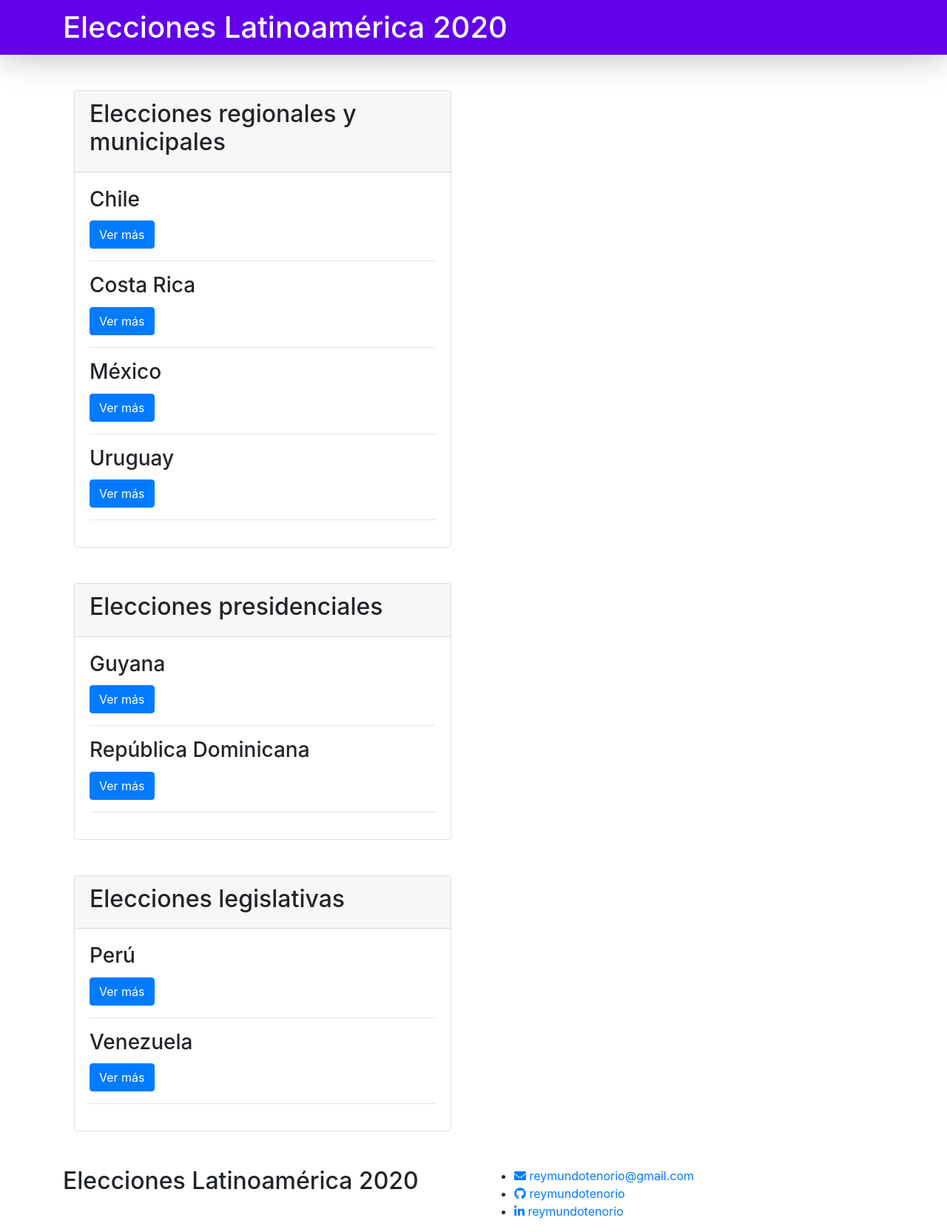
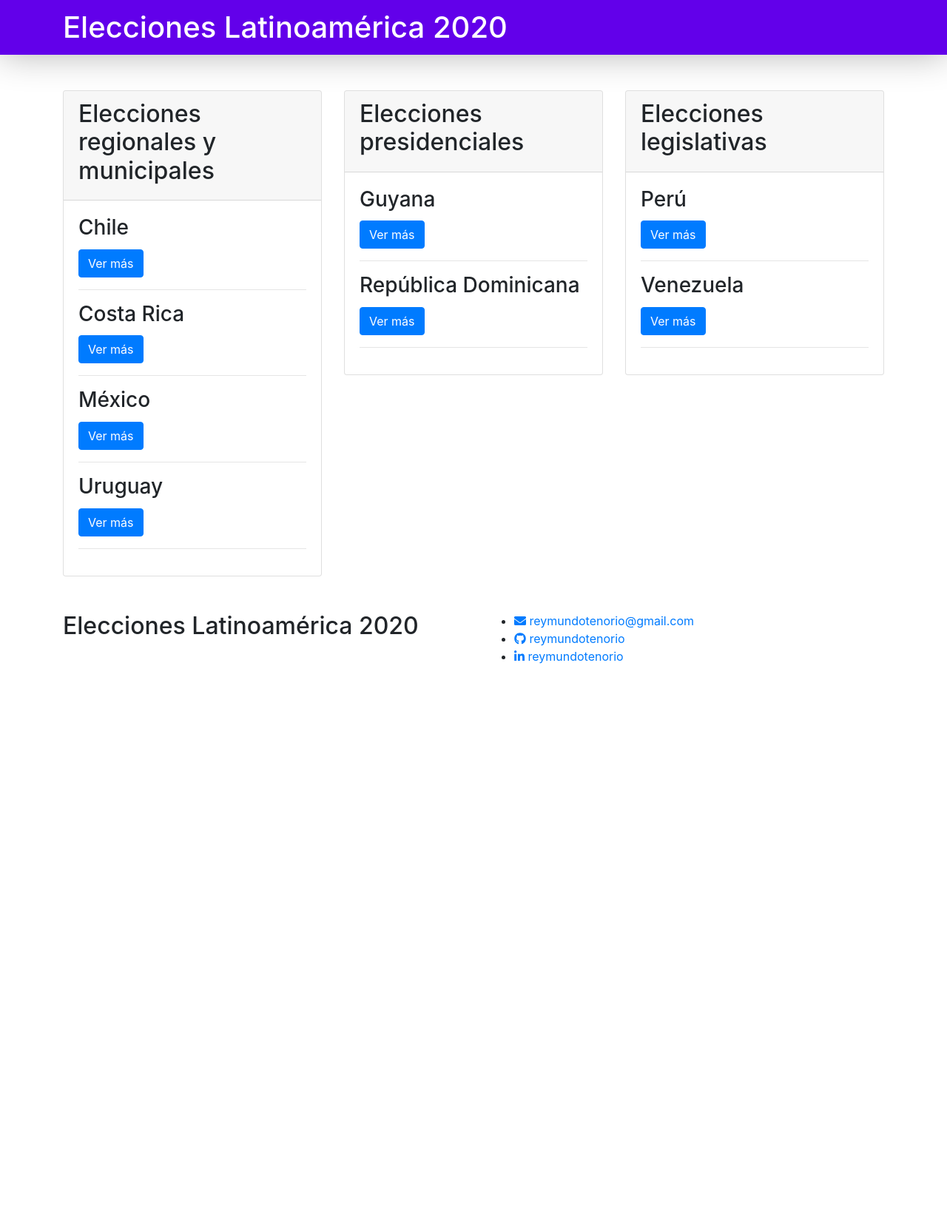
Before and after one commit to reymundotenorio/EleccionesLatam2020, a Jekyll site: the page built from index.html, in a window 1280 px wide. Shown: the whole page at 74% size. Built offline with Jekyll 4.4.1, drawn with Linux system fonts in a browser that asks for light colours; nearby versions of some CDN libraries; after the commit the page ends 915 px from its top, so only the background shows below that.

Commit message:
Mostrando listado en columnas

```diff
--- a/Gemfile
+++ b/Gemfile
@@ -8,6 +8,8 @@ source "https://rubygems.org"
 # This will help ensure the proper Jekyll version is running.
 # Happy Jekylling!
 gem "jekyll", "~> 4.0.0"
+# gem "jekyll", "~> 3.7.3"
+
 # This is the default theme for new Jekyll sites. You may change this to anything you like.
 gem "minima", "~> 2.5"
 # If you want to use GitHub Pages, remove the "gem "jekyll"" above and
@@ -16,6 +18,7 @@ gem "minima", "~> 2.5"
 # If you have any plugins, put them here!
 group :jekyll_plugins do
   gem "jekyll-feed", "~> 0.12"
+  gem 'jekyll-seo-tag', '~> 2.6', '>= 2.6.1'
 end
 
 # Windows and JRuby does not include zoneinfo files, so bundle the tzinfo-data gem
@@ -27,3 +30,6 @@ end
 
 # Performance-booster for watching directories on Windows
 gem "wdm", "~> 0.1.1", :install_if => Gem.win_platform?
+
+# GitHub pages
+# gem 'github-pages', '~> 204'
--- a/_config.yml
+++ b/_config.yml
@@ -1,26 +1,6 @@
-# Welcome to Jekyll!
-#
-# This config file is meant for settings that affect your whole blog, values
-# which you are expected to set up once and rarely edit after that. If you find
-# yourself editing this file very often, consider using Jekyll's data files
-# feature for the data you need to update frequently.
-#
-# For technical reasons, this file is *NOT* reloaded automatically when you use
-# 'bundle exec jekyll serve'. If you change this file, please restart the server process.
-#
-# If you need help with YAML syntax, here are some quick references for you:
-# https://learn-the-web.algonquindesign.ca/topics/markdown-yaml-cheat-sheet/#yaml
-# https://learnxinyminutes.com/docs/yaml/
-#
-# Site settings
-# These are used to personalize your new site. If you look in the HTML files,
-# you will see them accessed via {{ site.title }}, {{ site.email }}, and so on.
-# You can create any custom variable you would like, and they will be accessible
-# in the templates via {{ site.myvariable }}.
-
 title: Elecciones Latinoamérica 2020
 description: Listado de las elecciones del año 2020 en Latinoamérica.
-baseurl: "EleccionesLatam2020"
+# baseurl: "EleccionesLatam2020"
 author:
   name: Reymundo Tenorio
   social:
@@ -30,6 +10,7 @@ author:
 
 plugins:
   - jekyll-feed
+  - jekyll-seo-tag
 
 # Colecctions
 
--- a/_includes/head.html
+++ b/_includes/head.html
@@ -10,5 +10,5 @@
   <!-- Font Awesome 5 -->
   <link rel="stylesheet" href="https://cdnjs.cloudflare.com/ajax/libs/font-awesome/5.12.1/css/all.min.css">
 
-  <link rel="stylesheet" href="{{ "/assets/main.css" | relative_url }}">
+  <link rel="stylesheet" href="{{ "/css/main.css" | relative_url }}">
 </head>
--- a/_layouts/default.html
+++ b/_layouts/default.html
@@ -11,19 +11,7 @@
 
   <!-- Main -->
   <main>
-
-    <div class="container">
-      <div class="row">
-        <div class="col-12 col-md-6">
-          {{ content }}
-        </div>
-
-        <div class="col-12 col-md-6">
-
-        </div>
-      </div>
-    </div>
-
+    {{ content }}
   </main>
 
   <!-- Footer -->
--- /dev/null
+++ b/_layouts/eleccion.html
@@ -0,0 +1,3 @@
+---
+layout: default
+---
--- a/_layouts/home.html
+++ /dev/null
@@ -1,66 +0,0 @@
----
-layout: default
----
-
-<div class="home">
-  {%- if page.title -%}
-    <h1 class="page-heading">{{ page.title }}</h1>
-  {%- endif -%}
-
-  {{ content }}
-
-
-  {% if site.paginate %}
-    {% assign posts = paginator.posts %}
-  {% else %}
-    {% assign posts = site.posts %}
-  {% endif %}
-
-
-  {%- if posts.size > 0 -%}
-    {%- if page.list_title -%}
-      <h2 class="post-list-heading">{{ page.list_title }}</h2>
-    {%- endif -%}
-    <ul class="post-list">
-      {%- assign date_format = site.minima.date_format | default: "%b %-d, %Y" -%}
-      {%- for post in posts -%}
-      <li>
-        <span class="post-meta">{{ post.date | date: date_format }}</span>
-        <h3>
-          <a class="post-link" href="{{ post.url | relative_url }}">
-            {{ post.title | escape }}
-          </a>
-        </h3>
-        {%- if site.show_excerpts -%}
-          {{ post.excerpt }}
-        {%- endif -%}
-      </li>
-      {%- endfor -%}
-    </ul>
-
-    {% if site.paginate %}
-      <div class="pager">
-        <ul class="pagination">
-        {%- if paginator.previous_page %}
-          <li><a href="{{ paginator.previous_page_path | relative_url }}" class="previous-page">{{ paginator.previous_page }}</a></li>
-        {%- else %}
-          <li><div class="pager-edge">•</div></li>
-        {%- endif %}
-          <li><div class="current-page">{{ paginator.page }}</div></li>
-        {%- if paginator.next_page %}
-          <li><a href="{{ paginator.next_page_path | relative_url }}" class="next-page">{{ paginator.next_page }}</a></li>
-        {%- else %}
-          <li><div class="pager-edge">•</div></li>
-        {%- endif %}
-        </ul>
-      </div>
-    {%- endif %}
-
-    <p class="feed-subscribe">
-      <a href="{{ 'feed.xml' | relative_url }}">
-        <svg class="svg-icon orange"><use xlink:href="{{ 'assets/minima-social-icons.svg#rss' | relative_url }}"></use></svg><span>Subscribe</span>
-      </a>
-    </p>
-  {%- endif -%}
-
-</div>
--- a/assets/main.css
+++ /dev/null
@@ -1,24 +0,0 @@
-body {
-  background: #FFFFFF;
-}
-
-h1, h2, h3, h4, h5, h6, p, a, span {
-  white-space: normal;
-}
-
-header {
-  margin-bottom: 3rem;
-}
-header .navbar.navbar-light {
-  background-color: #6200EA;
-  box-shadow: 0 0 3rem 0 rgba(0, 0, 0, 0.3);
-}
-header .navbar .navbar-brand {
-  padding: 0.3125rem 0;
-  margin: 0;
-  color: #FFFFFF;
-  transition: color 0.3s ease;
-}
-header .navbar .navbar-brand:hover, header .navbar .navbar-brand:active, header .navbar .navbar-brand:focus {
-  color: rgba(255, 255, 255, 0.8);
-}
--- /dev/null
+++ b/css/main.css
@@ -0,0 +1,30 @@
+body {
+  background: #FFFFFF;
+}
+
+h1, h2, h3, h4, h5, h6, p, a, span {
+  white-space: normal;
+}
+
+header {
+  margin-bottom: 3rem;
+}
+
+header .navbar.navbar-light {
+  background-color: #6200EA;
+  -webkit-box-shadow: 0 0 3rem 0 rgba(0, 0, 0, 0.3);
+          box-shadow: 0 0 3rem 0 rgba(0, 0, 0, 0.3);
+}
+
+header .navbar .navbar-brand {
+  padding: .3125rem 0;
+  margin: 0;
+  color: #FFFFFF;
+  -webkit-transition: color 0.3s ease;
+  transition: color 0.3s ease;
+}
+
+header .navbar .navbar-brand:hover, header .navbar .navbar-brand:active, header .navbar .navbar-brand:focus {
+  color: rgba(255, 255, 255, 0.8);
+}
+/*# sourceMappingURL=main.css.map */
--- a/index.html
+++ b/index.html
@@ -1,13 +1,15 @@
 ---
-layout: home
+layout: default
 ---
 
 {% assign groups = site.elecciones | group_by: "tipo" | sort: "pais" %}
+
 <div class="container">
   <div class="row">
-    <div class="col-12">
 
-      {% for group in groups %}
+    {% for group in groups %}
+    <div class="col-12 col-md">
+
       <div class="card">
         <div class="card-header">
           <h2>{{ group.name }}</h2>
@@ -23,8 +25,8 @@ layout: home
         </div>
       </div>
       <br><br>
-      {% endfor %}
+    </div>
+    {% endfor %}
 
-    </div>
   </div>
 </div>
```
Also changed, not shown: _elecciones/costa_rica.md (+3 -0 lines), about.markdown (deleted, +0 -18 lines), assets/main.scss (deleted, +0 -36 lines), assets/scss/main.scss (added, +36 -0 lines), Gemfile.lock, 1 other file.
